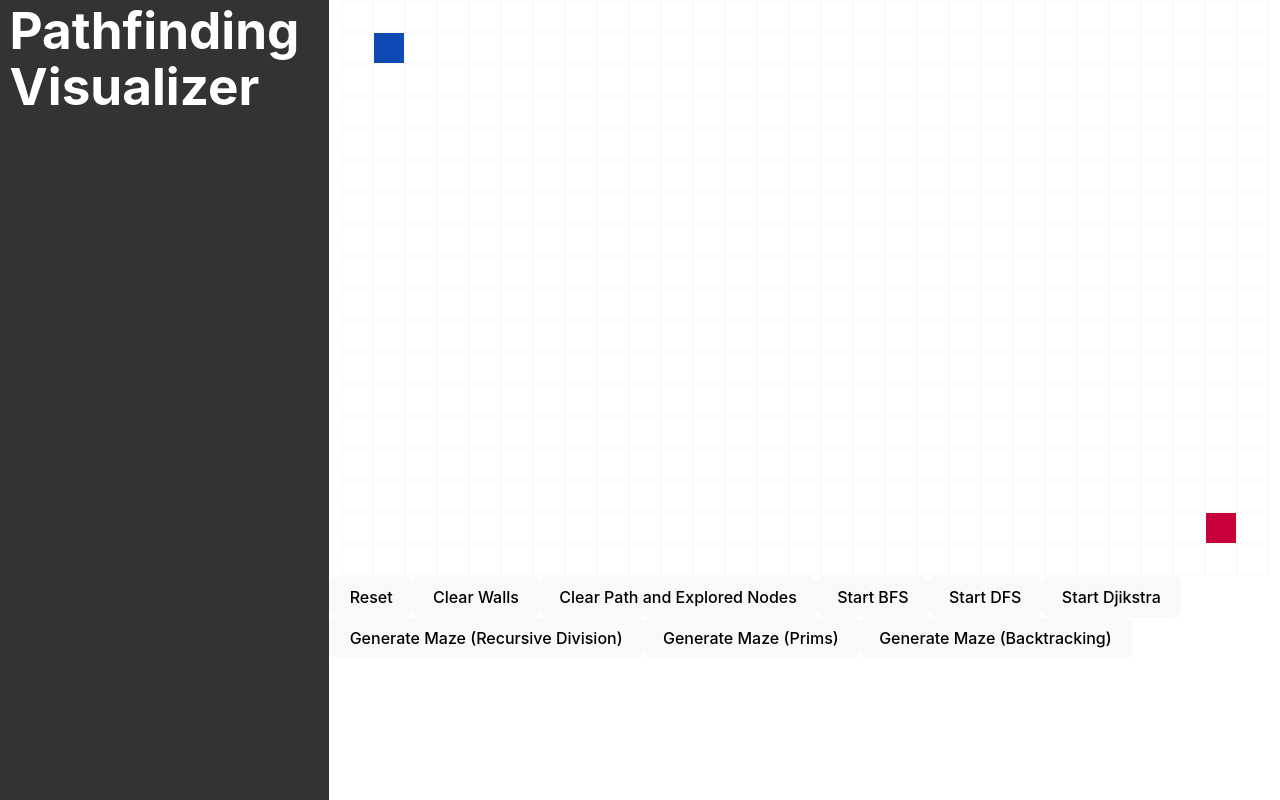
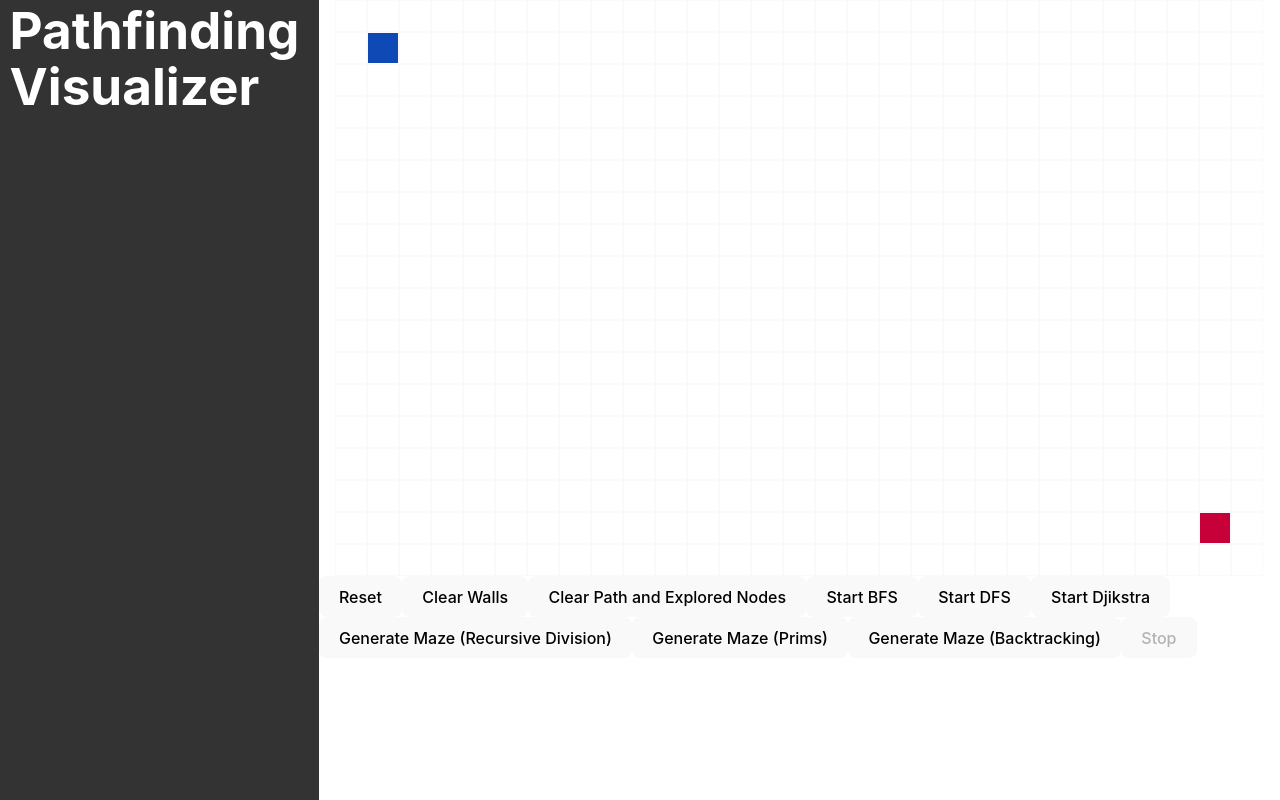
Before and after one commit to Lokicoule/pathfinding-viewer, a React (Vite) app: page / in a window 1280 px wide. Built offline with nearby package versions, Linux system fonts and the light colour scheme.

Commit message:
feat: add stop button and disabled others when algo is running

```diff
--- a/src/presentation/components/Experience.tsx
+++ b/src/presentation/components/Experience.tsx
@@ -5,17 +5,21 @@ import { useCommand } from "../adapters/mediator/hooks/useCommand";
 import GridView from "./GridView";
 import { ClearWallsCommand } from "../../domain/commands/ClearWallsCommand";
 import { ClearPathAndExploredNodesCommand } from "../../domain/commands/ClearPathAndExploredNodesCommand";
+import { useAlgorithmIsRunning } from "../hooks/useAlgorithmIsRunning";
+import { StopAlgorithmCommand } from "../../domain/commands/StopAlgorithmCommand";
 
 type EnvironmentComponent = React.FC;
 
 const Environment: EnvironmentComponent = () => {
   const sendCommand = useCommand();
+  const isAlgorithmRunning = useAlgorithmIsRunning();
 
   return (
     <div>
       <GridView />
       <div>
         <button
+          disabled={isAlgorithmRunning}
           onClick={() =>
             sendCommand(ResetGridCommand.name, new ResetGridCommand())
           }
@@ -23,6 +27,7 @@ const Environment: EnvironmentComponent = () => {
           Reset
         </button>
         <button
+          disabled={isAlgorithmRunning}
           onClick={() =>
             sendCommand(ClearWallsCommand.name, new ClearWallsCommand())
           }
@@ -30,6 +35,7 @@ const Environment: EnvironmentComponent = () => {
           Clear Walls
         </button>
         <button
+          disabled={isAlgorithmRunning}
           onClick={() =>
             sendCommand(
               ClearPathAndExploredNodesCommand.name,
@@ -40,6 +46,7 @@ const Environment: EnvironmentComponent = () => {
           Clear Path and Explored Nodes
         </button>
         <button
+          disabled={isAlgorithmRunning}
           onClick={() =>
             sendCommand(
               PathfindingRunnerCommand.name,
@@ -50,6 +57,7 @@ const Environment: EnvironmentComponent = () => {
           Start BFS
         </button>
         <button
+          disabled={isAlgorithmRunning}
           onClick={() =>
             sendCommand(
               PathfindingRunnerCommand.name,
@@ -60,6 +68,7 @@ const Environment: EnvironmentComponent = () => {
           Start DFS
         </button>
         <button
+          disabled={isAlgorithmRunning}
           onClick={() =>
             sendCommand(
               PathfindingRunnerCommand.name,
@@ -71,6 +80,7 @@ const Environment: EnvironmentComponent = () => {
         </button>
 
         <button
+          disabled={isAlgorithmRunning}
           onClick={() => {
             sendCommand(
               MazeRunnerCommand.name,
@@ -81,6 +91,7 @@ const Environment: EnvironmentComponent = () => {
           Generate Maze (Recursive Division)
         </button>
         <button
+          disabled={isAlgorithmRunning}
           onClick={() => {
             sendCommand(MazeRunnerCommand.name, new MazeRunnerCommand("PRIMS"));
           }}
@@ -88,11 +99,20 @@ const Environment: EnvironmentComponent = () => {
           Generate Maze (Prims)
         </button>
         <button
+          disabled={isAlgorithmRunning}
           onClick={() => {
             sendCommand(MazeRunnerCommand.name, new MazeRunnerCommand("DFS"));
           }}
         >
           Generate Maze (Backtracking)
+        </button>
+        <button
+          disabled={!isAlgorithmRunning}
+          onClick={() => {
+            sendCommand(StopAlgorithmCommand.name, new StopAlgorithmCommand());
+          }}
+        >
+          Stop
         </button>
       </div>
     </div>
```
